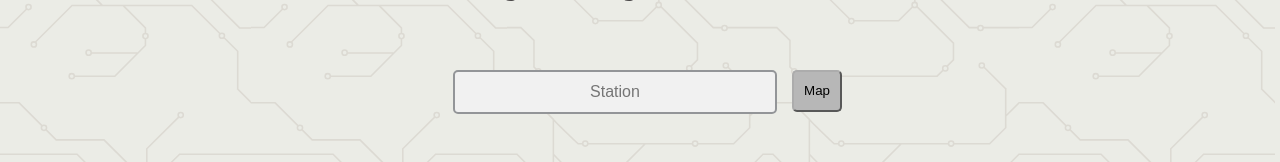
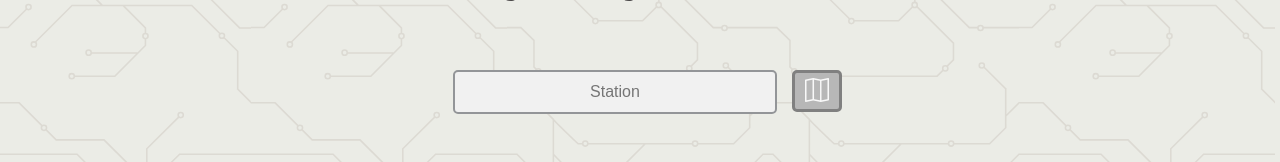
Before and after one commit to sunnyyuqingchen/sydney_traindle, a React (Vite) app: page / in a window 1280 px wide. Shown: the part 162-324 px from the top of the page. Built offline with nearby package versions, Linux system fonts and the light colour scheme; a web font is replaced by a local one.

Commit message:
minor map changes

```diff
--- a/src/components/hint.jsx
+++ b/src/components/hint.jsx
@@ -9,7 +9,7 @@ const hint = () => {
 
     return (
         <div>
-            <button onClick={handleHint} id="hintButton">Map</button>
+            <button onClick={handleHint} id="hintButton"><i class="bi bi-map"></i></button>
             {isHint && (
                 <>
                     <div class="map-container">
--- a/src/index.css
+++ b/src/index.css
@@ -70,10 +70,17 @@ input {
   background-color: rgb(183, 183, 183);
   width: 3vw;
   height: 5.3vh;
-  border-color: rgb(172, 172, 172);
+  font-size: 1.5em;
+  color: #f9f9f9;
+  border: 3px solid gray;
   border-radius: 5px;
   min-width: 50px;
   margin-left: 30%;
+}
+
+#hintButton:hover {
+  background-color: rgb(206, 206, 206);
+  border: 3px solid rgb(172, 172, 172);
 }
 
 #closeHint {
```
